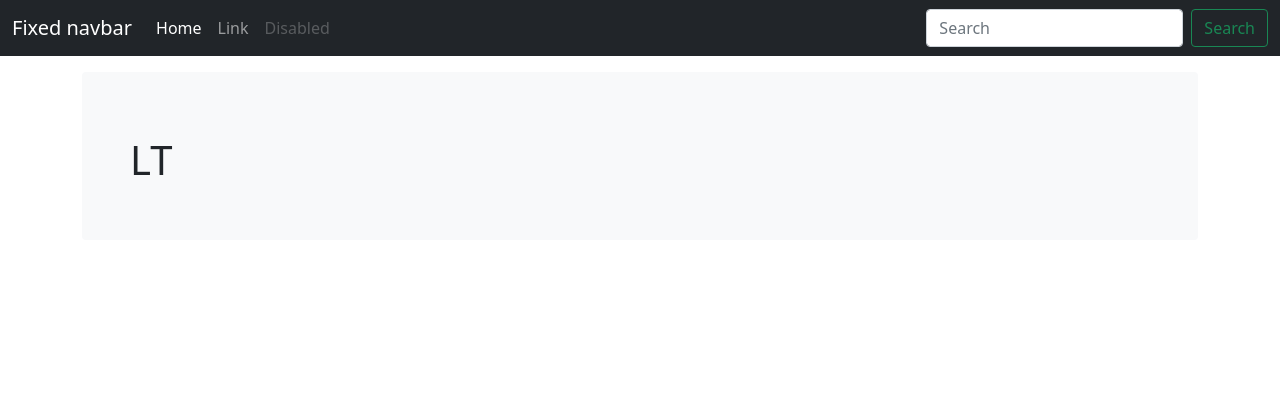
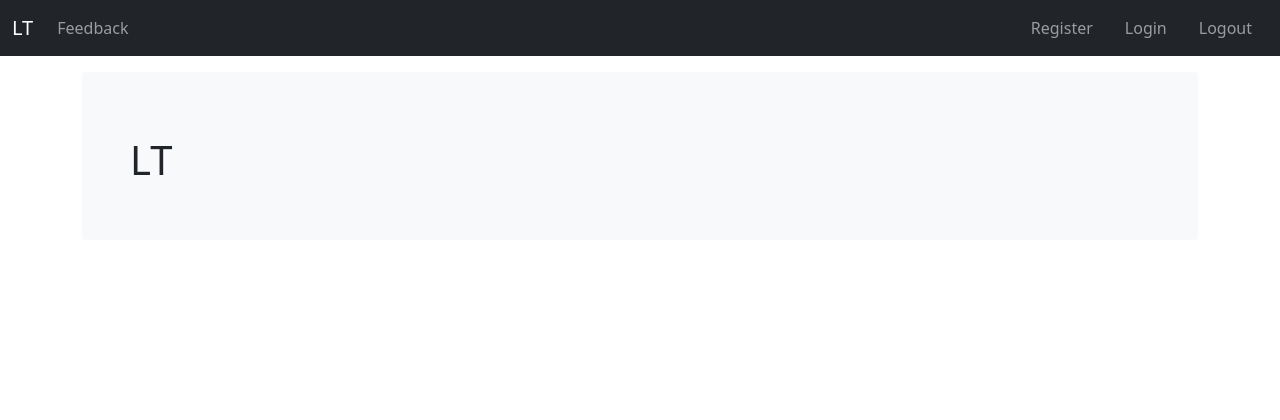
Before and after one commit to musgravehill/LT, a Yii app: template shop/views/site/index.php in a window 1280 px wide. Shown: the top 420 px of the page. Run offline with PHP 8.4 and a stand-in for Yii, Linux system fonts and the light colour scheme; the template is opened without the code that fills it, so the values that code supplies are empty; some libraries are stand-ins or nearby versions.

Commit message:
top nav design

```diff
--- a/shop/config/web.php
+++ b/shop/config/web.php
@@ -16,7 +16,6 @@ $config = [
         '@npm' => '@vendor/npm-asset',
     ],
     'components' => [
-
         'assetManager' => [
             'class' => 'yii\web\AssetManager',
             'bundles' => [
@@ -63,6 +62,9 @@ $config = [
             'enableStrictParsing' => true,
             'rules' => [
                 '/' => 'site/index',
+                'login' => 'site/login',
+                'register' => 'site/register',
+                'logout' => 'site/logout',
                 'p/<id:\d+>.html' => 'product/view', //-<ufu:[0-9a-zA-Z\-]+>
                 'sp/<id:\d+>.html' => 'staticpage/view',
                 'chat/<item_type_id:\d+>/<item_id:\d+>' => 'chat/view',
--- a/shop/views/layouts/_top_nav.php
+++ b/shop/views/layouts/_top_nav.php
@@ -5,28 +5,31 @@ use app\components\HelperY;
 use yii\helpers\Url;
 ?>
 
+
+
 <nav class="navbar navbar-expand-md navbar-dark fixed-top bg-dark">
     <div class="container-fluid">
-        <a class="navbar-brand" href="#">Fixed navbar</a>
+        <a class="navbar-brand" href="">LT</a>
         <button class="navbar-toggler" type="button" data-bs-toggle="collapse" data-bs-target="#navbarCollapse" aria-controls="navbarCollapse" aria-expanded="false" aria-label="Toggle navigation">
             <span class="navbar-toggler-icon"></span>
         </button>
         <div class="collapse navbar-collapse" id="navbarCollapse">
             <ul class="navbar-nav me-auto mb-2 mb-md-0">
                 <li class="nav-item">
-                    <a class="nav-link active" aria-current="page" href="#">Home</a>
-                </li>
-                <li class="nav-item">
-                    <a class="nav-link" href="#">Link</a>
-                </li>
-                <li class="nav-item">
-                    <a class="nav-link disabled">Disabled</a>
+                    <a class="nav-link" href="#">Feedback</a>
                 </li>
             </ul>
-            <form class="d-flex">
-                <input class="form-control me-2" type="search" placeholder="Search" aria-label="Search">
-                <button class="btn btn-outline-success" type="submit">Search</button>
-            </form>
+            <div class="navbar-nav">
+                <div class="nav-item text-nowrap">
+                    <a class="nav-link px-3" href="<?= Url::to(['site/register']); ?>">Register</a>
+                </div>
+                <div class="nav-item text-nowrap">
+                    <a class="nav-link px-3" href="<?= Url::to(['site/login']); ?>">Login</a>
+                </div>
+                <div class="nav-item text-nowrap">
+                    <a class="nav-link px-3" href="<?= Url::to(['site/logout']); ?>">Logout</a>
+                </div>
+            </div>
         </div>
     </div>
 </nav>
```
Also changed, not shown: shop/composer.json (+1 -14 lines), 1 other file.
